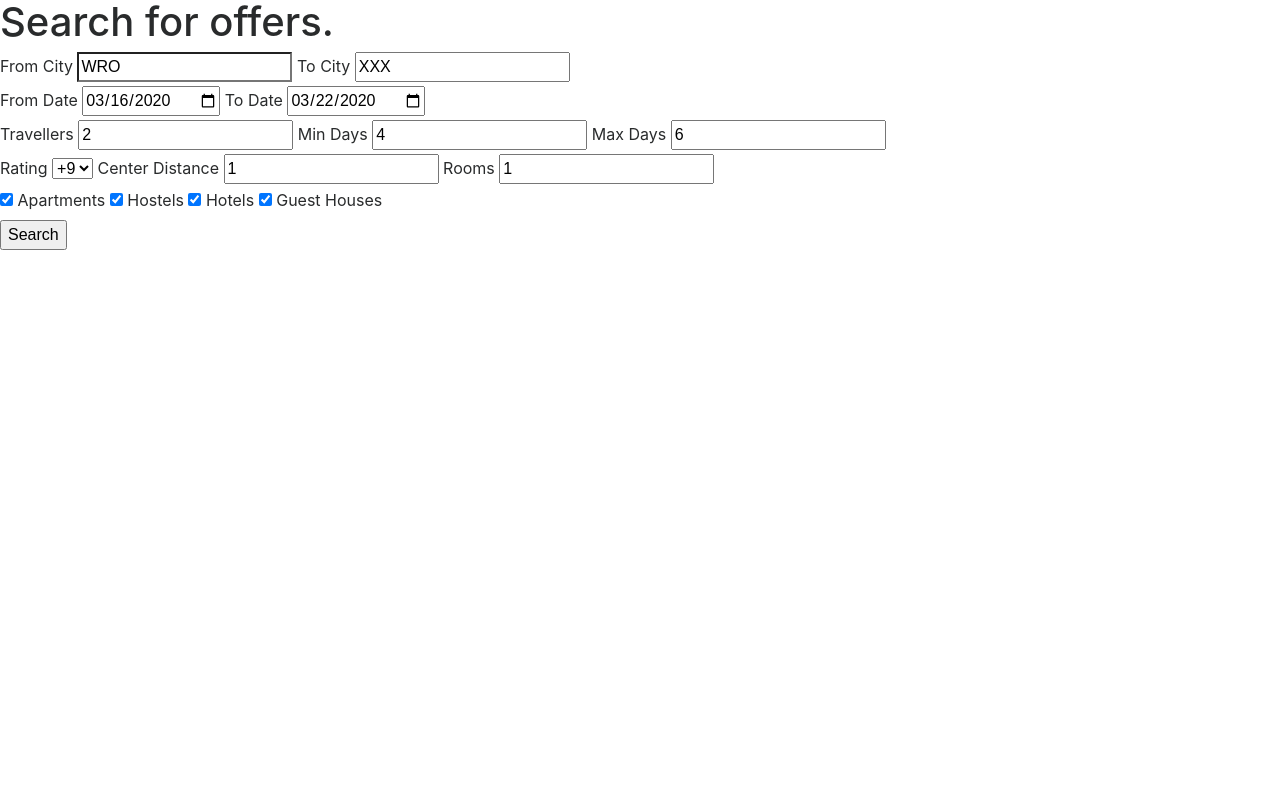
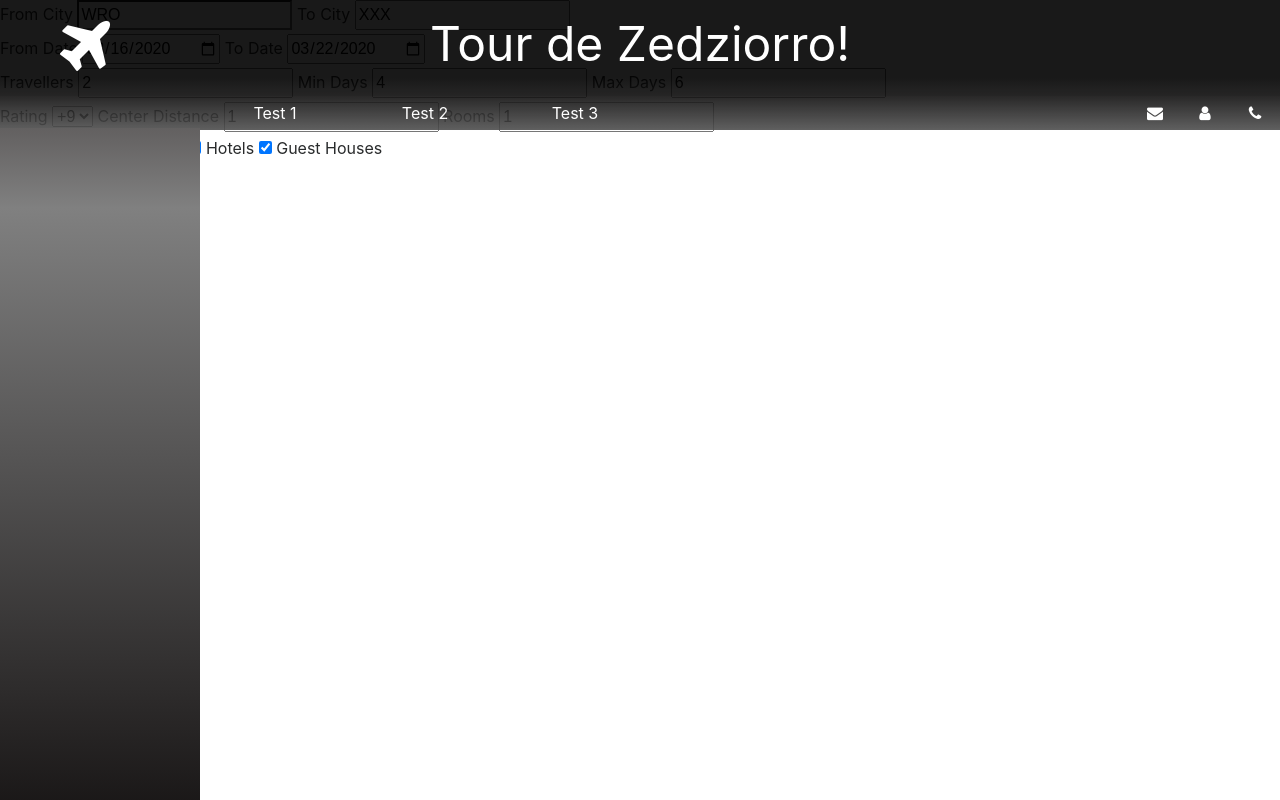
Before and after one commit to zedzior/tourdezedzior, a Flask app: page / in a window 1280 px wide. Run offline with Flask 2, Linux system fonts and the light colour scheme; some libraries are stand-ins or nearby versions.

Commit message:
ad form to result rout, add css file

```diff
--- a/application.py
+++ b/application.py
@@ -1,7 +1,7 @@
 from flask import Flask, session, render_template, request
 from flask_session import Session
-from panda import get_results, get_results_for_city
-from offers import get_offers
+from panda import get_results_from_csv, get_results_for_city
+from offers import get_offers_from_web
 from flask_wtf import FlaskForm
 from wtforms import StringField, BooleanField, SelectField
 from wtforms.fields.html5 import DateField, IntegerField, SearchField
@@ -37,7 +37,7 @@ def index():
     form = search_form()
     return render_template("index.html", form=form)
 
-# sfasffa
+
 @app.route("/results", methods=["POST", "GET"])
 def results():
     if request.method == 'POST':
@@ -60,9 +60,10 @@ def results():
         print(room_types_raw)
         room_types = list(map(lambda x: x == 'y', room_types_raw))
         print(room_types)
-        get_offers(from_code, to_code, from_date, to_date, min_days, max_days, travellers, distance, rooms, rating, room_types)
-    offers = get_results()
-    return render_template("results.html", offers=offers)
+        get_offers_from_web(from_code, to_code, from_date, to_date, min_days, max_days, travellers, distance, rooms, rating, room_types)
+    offers = get_results_from_csv()
+    form = search_form()
+    return render_template("results.html", offers=offers, form=form)
 
 
 @app.route("/<string:city>", methods=["GET"])
--- a/offers.py
+++ b/offers.py
@@ -5,7 +5,7 @@ from azair import build_azair_url, get_flights
 from utils import open_browser
 
 
-def get_offers(from_code, to_code, from_date, to_date, min_days, max_days, number_people,center_distance, rooms, review, room_types):
+def get_offers_from_web(from_code, to_code, from_date, to_date, min_days, max_days, number_people, center_distance, rooms, review, room_types):
     # build url for azair.eu with all parameters and get list of flights
     flight_list = []
     oneway = {0: 'oneway', 1: 'return'}
@@ -60,4 +60,4 @@ if __name__ == '__main__':
     rooms = 1
     center_distance = 1
     review = 8
-    get_offers(from_code, to_code, from_date, to_date)
+    get_offers_from_web(from_code, to_code, from_date, to_date)
--- a/panda.py
+++ b/panda.py
@@ -46,7 +46,7 @@ class Offer:
         self.price_per_head_per_day = int(self.total_price / self.number_people / self.stay_days)
 
 
-def get_results():
+def get_results_from_csv():
     df = pd.read_csv('assets/csv/offers.csv')
     df = df.sort_values('total_price')
     cities = df.ft_to_city_name.unique()
--- /dev/null
+++ b/static/styles/styles.css
@@ -0,0 +1,196 @@
+#logo-left {
+    position: fixed;
+    left:0;
+    top: 0;
+    margin-left: 60px;
+    font-size: 4rem;
+    color: rgb(255, 255, 255);
+}
+
+#page-title {
+    text-align: center;
+    padding-top: 0.5rem;
+    padding-bottom: 0.5rem;
+    background-color: black;
+    color: white;
+    height: 6rem;
+    position: fixed;
+    left: 0px;
+    top: 0px;
+    width: 100%;
+    font-size: 3rem;
+    opacity: 0.9;
+    margin: 0;
+    background-image: linear-gradient(black 80%, rgba(24, 23, 23, 0.616) 100%);
+    min-width: 800px;
+}
+
+#left-corner-top-menu {
+    position: fixed;
+    margin: 0;
+    top: 6em;
+    left:0;
+    width: 200px;
+    background-image: linear-gradient(rgba(24, 23, 23, 0.726) 0%, rgba(128, 128, 128, 0.616) 100%);
+    opacity: 0.9;
+    padding: 5px;
+    background-color:black;
+    color:rgba(128, 128, 128, 0.061);
+}
+
+#top-menu {
+    background-color:black;
+    list-style-type:none;
+    left:200px;
+    top: 6em;
+    width: calc(100% - 200px);
+    position: fixed;
+    margin: 0;
+    padding: 0;
+    background-image: linear-gradient(rgba(24, 23, 23, 0.726) 0%, rgba(128, 128, 128, 0.616) 100%);
+    opacity: 0.9;
+    min-width: 600px;
+    z-index: 1;
+}
+
+.top-left {
+    float: left;
+    width: 150px;
+    text-align: center;
+}
+.top-right {
+    float: right;
+    width: 50px;
+    text-align: right;
+    text-align: center;
+}
+
+#top-menu > li > a {
+    display: block;
+    padding: 5px;
+    text-decoration: none;
+    color: white;
+}
+
+.top-left > ul {
+    visibility: hidden;
+    position: fixed;
+    margin: 0;
+    padding-left: 0;
+    background-color: black;
+    width: 150px;
+    transform: scaleY(0);
+    transition: 250ms;
+    transform-origin: 50% 0;
+}
+
+.top-left > ul > li {
+    text-align: center;
+    list-style-type:none;
+}
+
+.top-left > ul > li > a {
+    display: block;
+    padding: 5px;
+    text-decoration: none;
+    color:white;
+    background-image: linear-gradient(rgba(24, 23, 23, 0.726) 0%, rgba(128, 128, 128, 0.726) 100%);
+}
+
+#top-menu > li > a:hover {
+    color: rgb(180, 174, 174);
+    background-image: linear-gradient(rgba(24, 23, 23, 0.726) 0%, rgba(128, 128, 128, 0.493) 100%);
+    /* box-shadow: 0px 0px 3px 0.5px white inset; */
+}
+
+.top-left > ul > li > a:hover {
+    color: rgb(180, 174, 174);
+    background-image: linear-gradient(rgba(24, 23, 23, 0.726) 0%, rgba(128, 128, 128, 0.952) 100%);
+}
+
+.top-left:hover > ul {
+    visibility: visible;
+    transform:scaleY(1);
+}
+
+#sidebar {
+    margin: 0;
+    padding: 20px;
+    padding-bottom: 200px;
+    width: 200px;
+    height: 100%;
+    display: block;
+    position: fixed;
+    left: 0px;
+    top: 8rem;
+    overflow-y: scroll;
+    background-color: grey;
+    background-image: linear-gradient(rgba(12, 3, 3, 0.253) 0%, rgba(128, 128, 128, 0.178) 10% ,rgb(5, 2, 2)  100%);
+}
+
+
+#side-form > label {
+    color: white;
+    padding: 0;
+    margin: 0;
+}
+
+#side-form > input {
+    width: 100%;
+    padding: 0;
+    margin: 0;
+}
+
+.form-check-box {
+    width: auto;
+    color: white;
+}
+
+#container {
+    padding-left: 200px;
+    padding-top: 9em;
+    background-image: linear-gradient(to right, rgba(149, 145, 145, 0.726) 0%, rgba(255, 255, 255, 0.952) 100%);
+}
+
+#container-title {
+    font-size: 2rem;
+    padding-left: 20px;
+    font-weight: bold;
+    margin-bottom: 0;
+}
+
+ul.all-offers-container {
+    padding: 0;
+    margin: 0;
+}
+
+li.offer-container {
+    text-decoration: none;
+    list-style: none;
+    padding: 15px;
+    margin-bottom: 15px;
+    display: flex;
+
+}
+
+.offer-image {
+    display: block;
+    object-fit: cover;
+    max-height:300px;
+    width: 300px;
+    padding: 0;
+    margin-bottom: 0;
+    width: auto;
+    height: auto;
+}
+
+.offer-description {
+    position: relative;
+    padding-left: 30px;
+    margin: 0;
+    list-style:square;
+}
+
+.offer-container:hover{
+    background-image: linear-gradient(to right, rgba(149, 145, 145, 0.897) 0%, white 100%);
+}
--- a/templates/layout.html
+++ b/templates/layout.html
@@ -3,11 +3,55 @@
     <head>
         <title>Tour de Zedzior!</title>
         <link rel="stylesheet" href="https://maxcdn.bootstrapcdn.com/bootstrap/4.0.0-beta.3/css/bootstrap.min.css" integrity="sha384-Zug+QiDoJOrZ5t4lssLdxGhVrurbmBWopoEl+M6BdEfwnCJZtKxi1KgxUyJq13dy" crossorigin="anonymous">
+        <link rel="stylesheet" href="https://cdnjs.cloudflare.com/ajax/libs/font-awesome/4.7.0/css/font-awesome.min.css">
+        <link rel="stylesheet" type="text/css" href= "{{ url_for('static',filename='styles/styles.css') }}">
         {% block head %}{% endblock %}
     </head>
     <body>
-        <h1>{% block header %}{% endblock %}</h1>
+        <header>
+            <p id="page-title">
+                Tour de Zedziorro!
+            </p>
+            <p id="left-corner-top-menu">
+                .
+            </p>
+            <ul id="top-menu">
+                <li class="top-left"><a href="#">Test 1</a>
+                    <ul>
+                        <li><a href="#">link1</a></li>
+                        <li><a href="#">link2</a></li>
+                        <li><a href="#">link3</a></li>
+                    </ul>
+                </li>
+                <li class="top-left"><a href="#">Test 2</a>
+                    <ul>
+                        <li><a href="#">link1</a></li>
+                        <li><a href="#">link2</a></li>
+                        <li><a href="#">link3</a></li>
+                        <li><a href="#">link4</a></li>
+                    </ul>
+                </li>
+                <li class="top-left"><a href="#">Test 3</a>
+                    <ul>
+                        <li><a href="#">link1</a></li>
+                        <li><a href="#">link2</a></li>
+                        <li><a href="#">link3</a></li>
+                        <li><a href="#">link4</a></li>
+                        <li><a href="#">link5</a></li>
+                    </ul>
+                </li>
 
+                <li class="top-right"><a href="#"><i class="fa fa-phone"></i></a></li>
+                <li class="top-right"><a href="#"><i class="fa fa-user"></i></a></li>
+                <li class="top-right"><a href="#"><i class="fa fa-envelope"></i></a></li>
+            </ul>
+            <p id="logo-left">
+                <a href="#"></a><i class="fa fa-plane"></i></a>
+            </p>
+        </header>
+        <div id="sidebar">
+            {% block sidebar %}{% endblock %}
+        </div>
         {% block body %}
         {% endblock %}
     </body>
```
Also changed, not shown: templates/results.html (+63 -41 lines).
